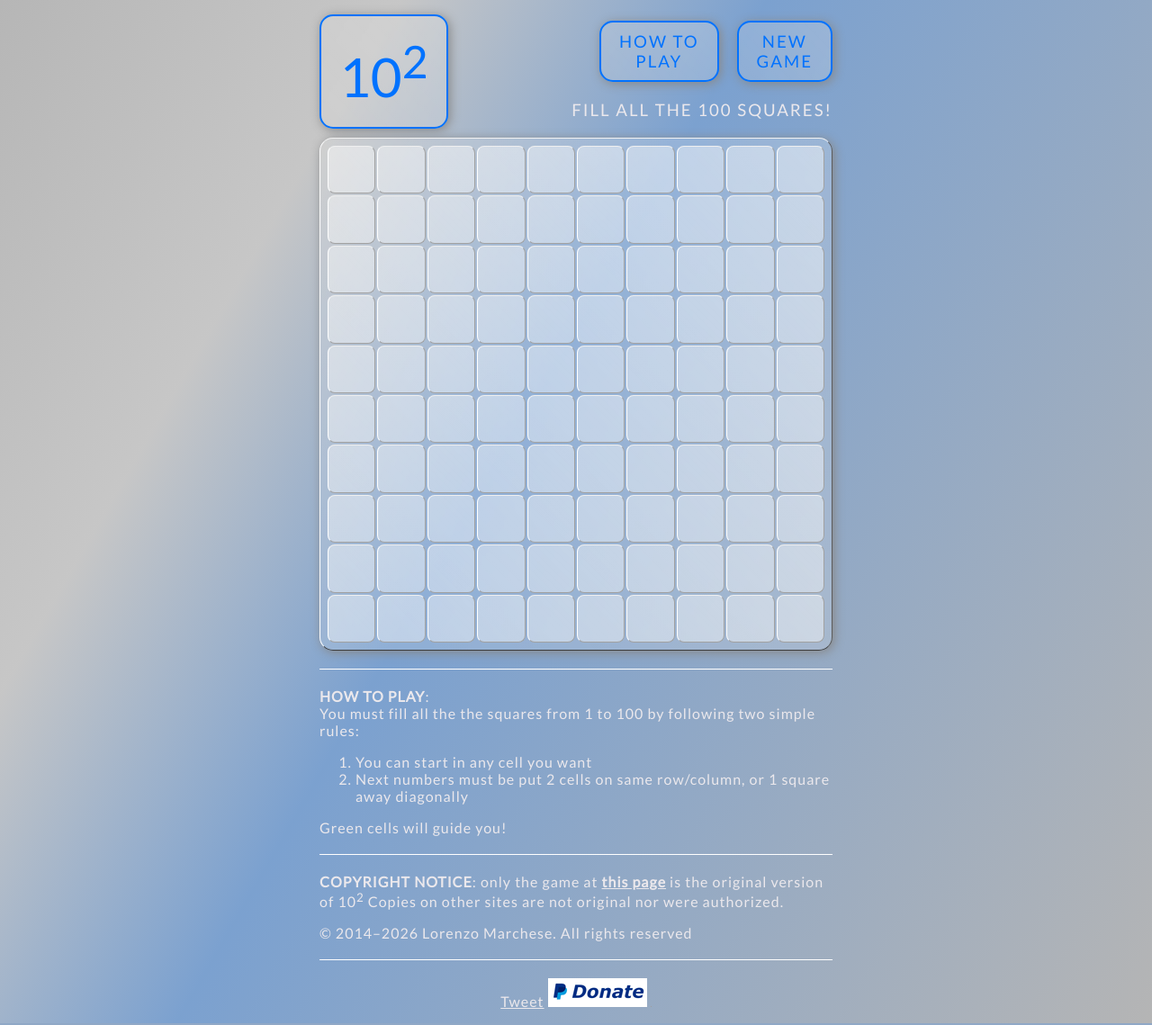
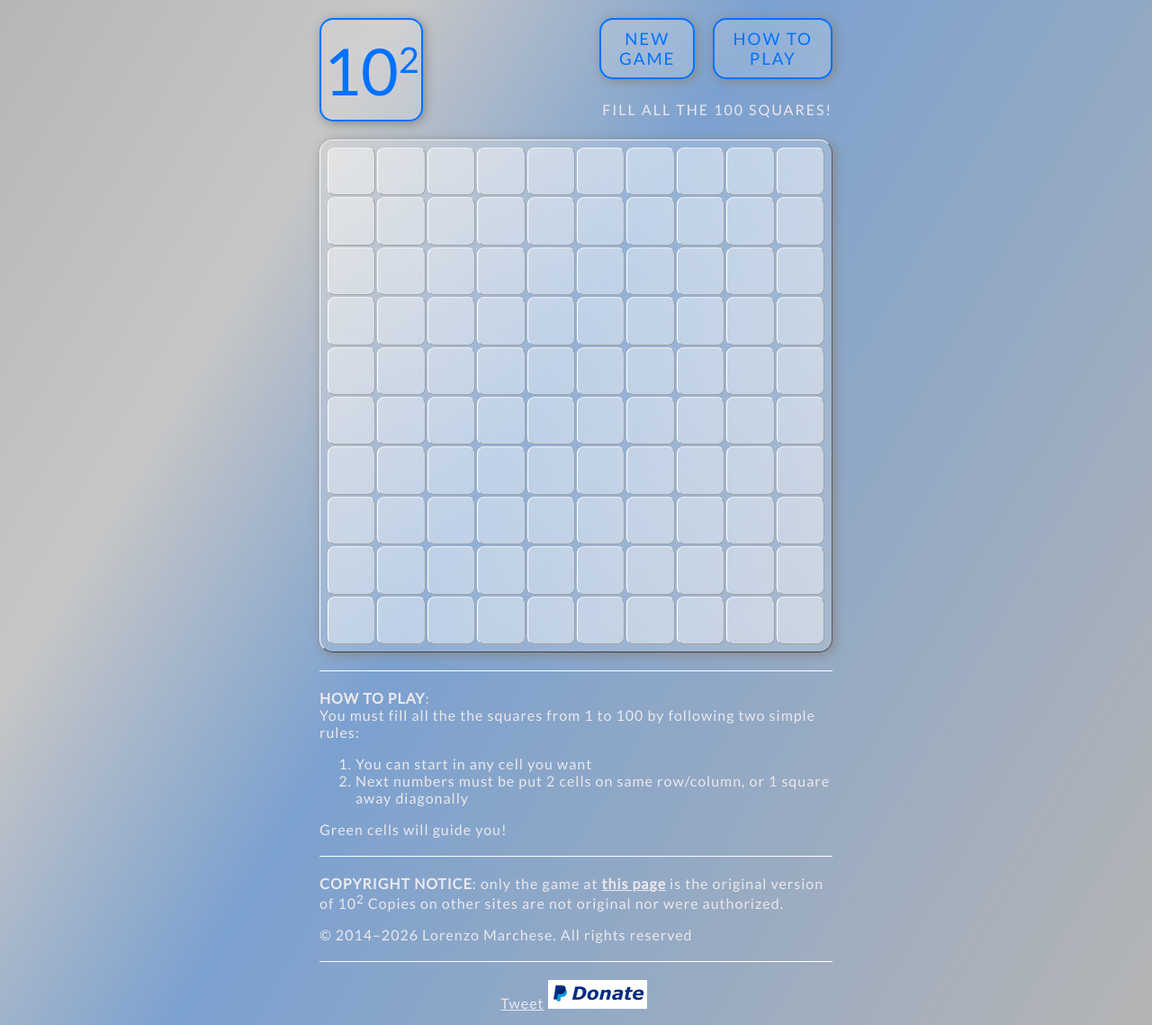
Before and after one commit to lorenzomarchese/lorenzomarchese.github.io, a PHP site: page / in a window 1280 px wide. Shown: the whole page at 90% size. Run offline with PHP 8.4, Linux system fonts and the light colour scheme; some libraries are stand-ins or nearby versions.

Commit message:
Logo fills header height; text scales with container

```diff
--- a/css/main.css
+++ b/css/main.css
@@ -33,13 +33,15 @@ body{
 .container{
   width: min(570px, calc(100% - 24px));
   margin: 0 auto;
+  padding-top: 20px;
+  box-sizing: border-box;
 }
 
 /* Board wrapper: anchors the endgame overlay to the grid at any size */
 .board{
   position: relative;
   clear: both;
-  margin-top: 110px;
+  margin-top: 24px;
   width: 100%;
   aspect-ratio: 1 / 1;
 }
@@ -149,10 +151,29 @@ li{
   text-align: center;
   padding: 10px 20px 10px 20px;
   color: #0072FF;
-  float: right;
   border-radius: 15px;
   -webkit-tap-highlight-color: transparent;
   touch-action: manipulation;
+}
+
+.header{
+  display: flex;
+  justify-content: space-between;
+  align-items: stretch;
+  gap: 16px;
+}
+
+.header-side{
+  display: flex;
+  flex-direction: column;
+  align-items: flex-end;
+  justify-content: space-between;
+  gap: 12px;
+}
+
+.header-buttons{
+  display: flex;
+  gap: 20px;
 }
 
 /* Gradient fill for the action buttons (whole-background fade) */
@@ -189,28 +210,41 @@ li{
 }
 
 #howto{
-  margin-right: 20px;
-  margin-top: 23px;
   letter-spacing: 2px;
 }
 
 #newgame{
-  margin-top: 23px;
   letter-spacing: 2px;
 }
 
 #logo{
-  font-size: 60px;
-  margin-right: 30px;
-  margin-top: -75px;
-  padding-top: 20px;
-  padding-bottom: 20px;
-  margin-bottom: 10px;
-  float: left;
+  font-size: clamp(36px, 55cqh, 72px);
+  aspect-ratio: 1 / 1;
+  height: 100%;
+  width: auto;
+  padding: 0;
+  margin: 0;
+  display: inline-flex;
+  align-items: center;
+  justify-content: center;
+  flex-shrink: 0;
+  line-height: 1;
   transition: color .45s ease;
   background: linear-gradient(45deg, #ffffff26, #ffffff33);
   backdrop-filter: blur(1px);
   box-shadow: #888 2px 2px 12px;
+  container-type: size;
+}
+
+.logo-text{
+  display: inline-block;
+  vertical-align: middle;
+}
+
+#logo sup{
+  font-size: 0.55em;
+  vertical-align: super;
+  line-height: 0;
 }
 
 .share{
@@ -296,11 +330,12 @@ li{
 }
 
 #slogan{
-  clear: right;
   border: transparent;
   color: #EBE8EC;
-  padding: 20px 0px 10px 0px;
+  padding: 8px 0px 0px 0px;
   letter-spacing: 2px;
+  font-size: 12pt;
+  text-align: right;
 }
 
 #examplegif{
@@ -328,8 +363,6 @@ li{
   }
 
   #newgame, #howto{
-    margin-top: 0;
-    margin-right: 0;
     letter-spacing: 0px;
   }
 
@@ -337,15 +370,10 @@ li{
     margin-right: 5px;
   }
 
-  #logo{
-    font-size: 44px;
-    margin: 0;
-    padding: 12px 16px;
-  }
-
   #slogan{
     padding: 8px 0px 4px 0px;
     letter-spacing: 0px;
+    font-size: 10pt;
   }
 
   .board{
--- a/index.html
+++ b/index.html
@@ -18,17 +18,21 @@
     <meta property="og:description" content="Play this fantastic puzzle game and fill all the 100 squares to win!"/>
 
     <link href="https://fonts.googleapis.com/css?family=Lato" rel="stylesheet">
-    <link rel="stylesheet" type="text/css" href="css/main.css?v=12">
+    <link rel="stylesheet" type="text/css" href="css/main.css?v=18">
     <script src="https://code.jquery.com/jquery-3.7.1.min.js"></script>
     <script src="js/script.js?v=6"></script>
   </head>
   <body>
     <div class="container">
     <div class="header">
-      <a href="#new"><div class="button" id="newgame">NEW<br> GAME</div></a>
-      <a href="#rules"><div class="button" id="howto">HOW TO<br> PLAY</div></a>
-      <div class="button" id="slogan">FILL ALL THE 100 SQUARES!</div>
-      <a href=""><span class="button" id="logo">10<sup>2</sup></span></a>
+      <a href=""><span class="button" id="logo"><span class="logo-text">10<sup>2</sup></span></span></a>
+      <div class="header-side">
+        <div class="header-buttons">
+          <a href="#new"><div class="button" id="newgame">NEW<br> GAME</div></a>
+          <a href="#rules"><div class="button" id="howto">HOW TO<br> PLAY</div></a>
+        </div>
+        <div class="button" id="slogan">FILL ALL THE 100 SQUARES!</div>
+      </div>
     </div>
     <div class="board">
       <div class="grid" id="new"></div>
```
